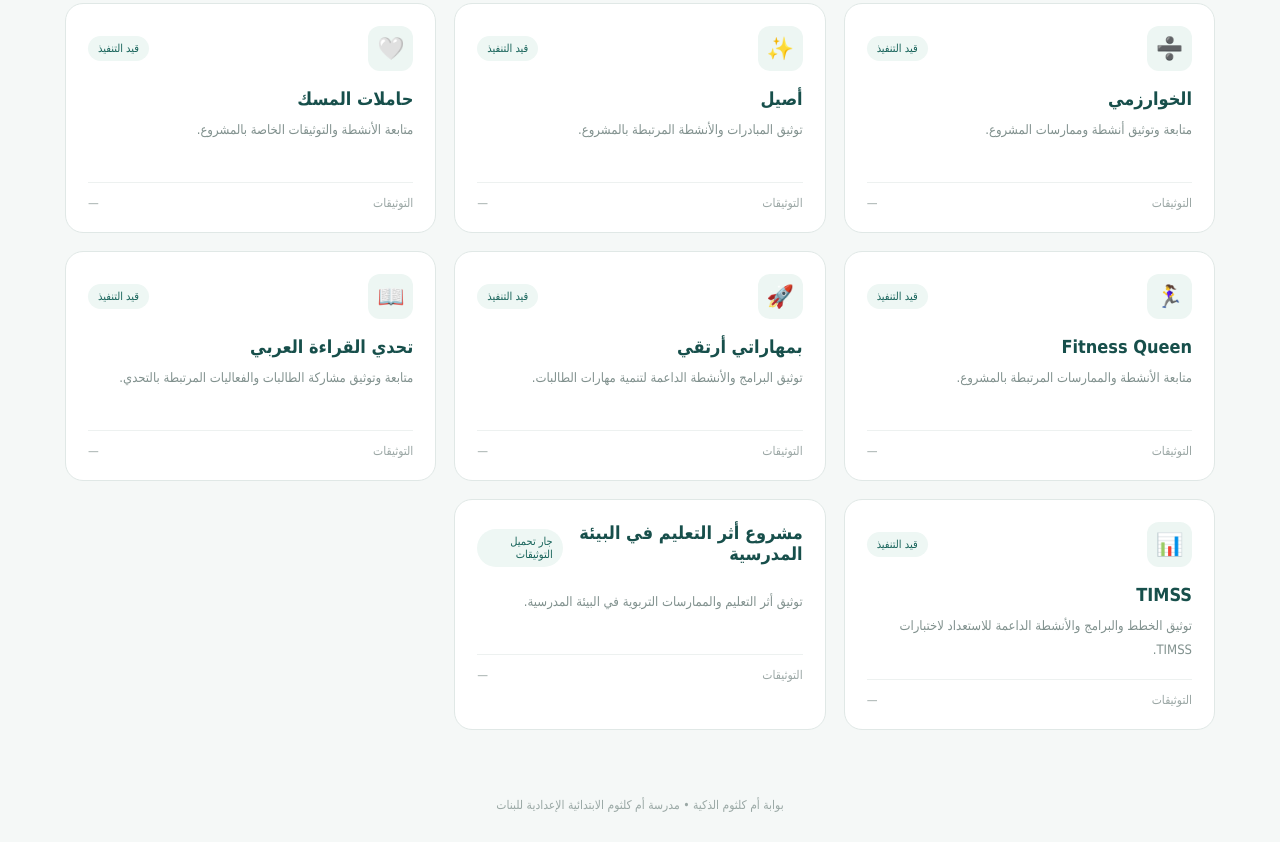
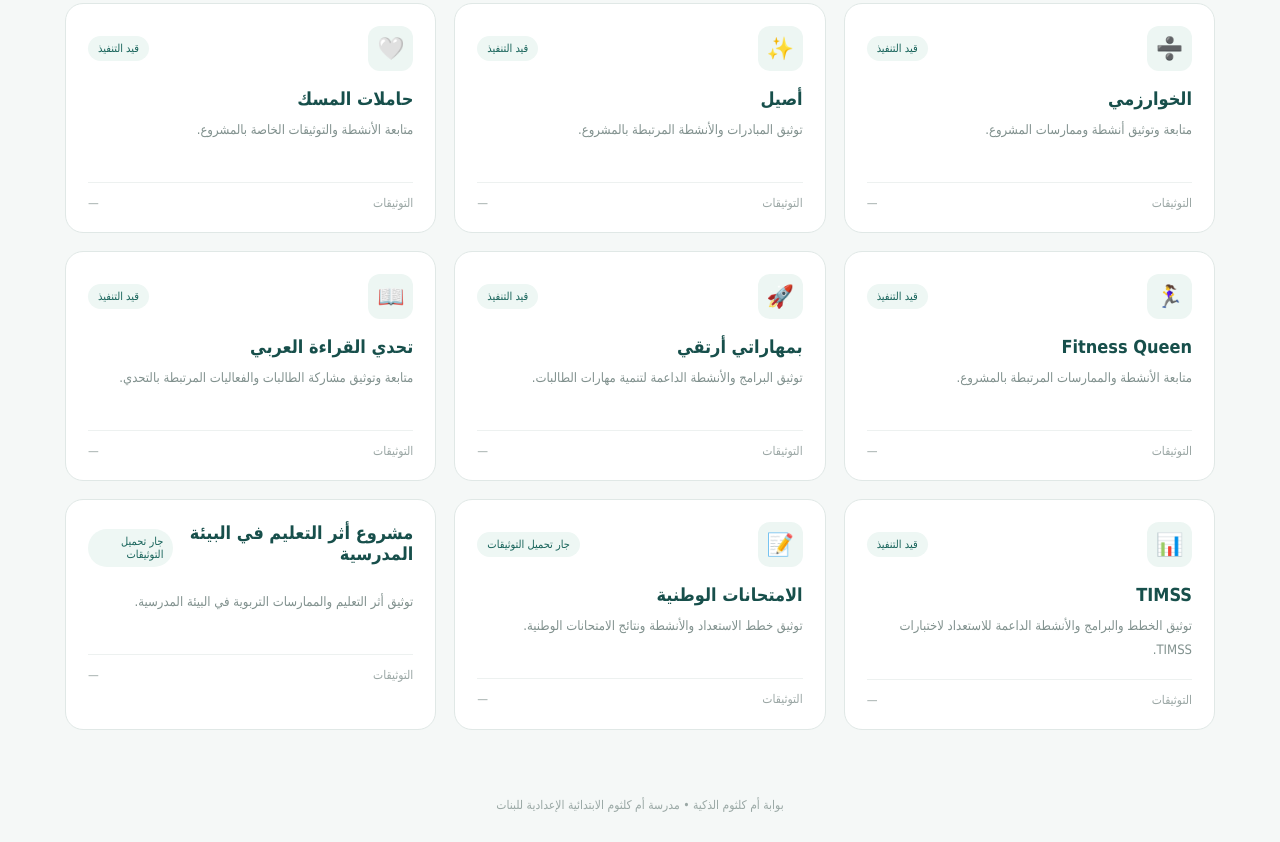
Before and after one commit to hesaalfadhala-crypto/UmmKulthum-Smart-Portal, a website with bundled scripts: page projects.html in a window 1280 px wide. Shown: the part 1002-1844 px from the top of the page. Built offline with nearby package versions, Linux system fonts and the light colour scheme.

Commit message:
Unify green selection styling and add national examinations project

```diff
--- a/projects.html
+++ b/projects.html
@@ -392,6 +392,7 @@ footer{
             <div class="project-footer"><span>التوثيقات</span><span>—</span></div>
         </div>
 
+        <div class="project"><div class="project-top"><div class="icon">📝</div><span class="status">جار تحميل التوثيقات</span></div><h3>الامتحانات الوطنية</h3><p>توثيق خطط الاستعداد والأنشطة ونتائج الامتحانات الوطنية.</p><div class="project-footer"><span>التوثيقات</span><span>—</span></div></div>
     <div class="project"><div class="project-top"><h3>مشروع أثر التعليم في البيئة المدرسية</h3><span class="status">جار تحميل التوثيقات</span></div><p>توثيق أثر التعليم والممارسات التربوية في البيئة المدرسية.</p><div class="project-footer"><span>التوثيقات</span><span>—</span></div></div></div>
 
 </main>
```
